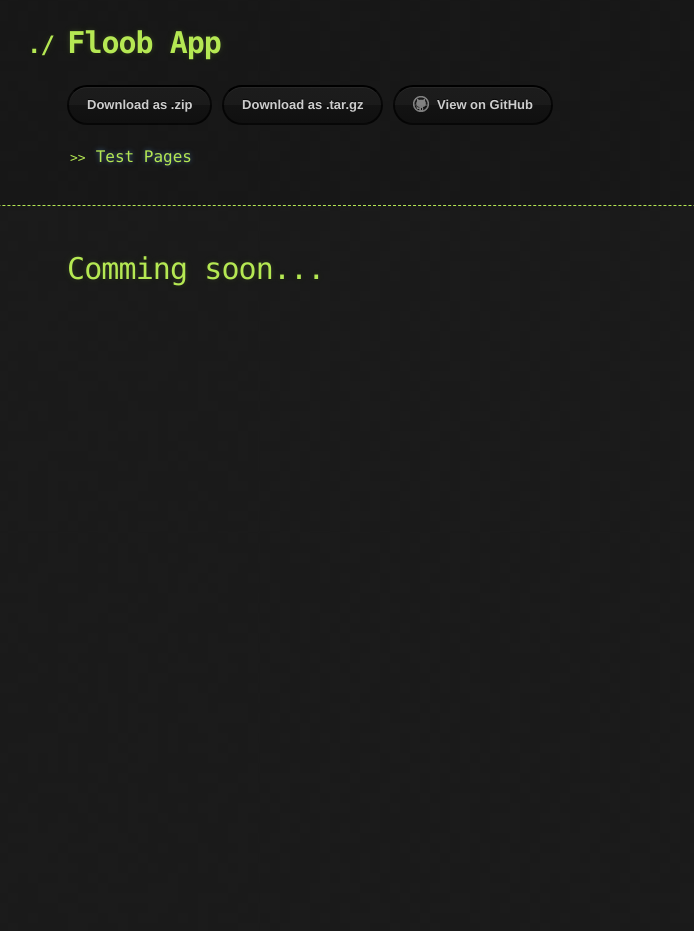
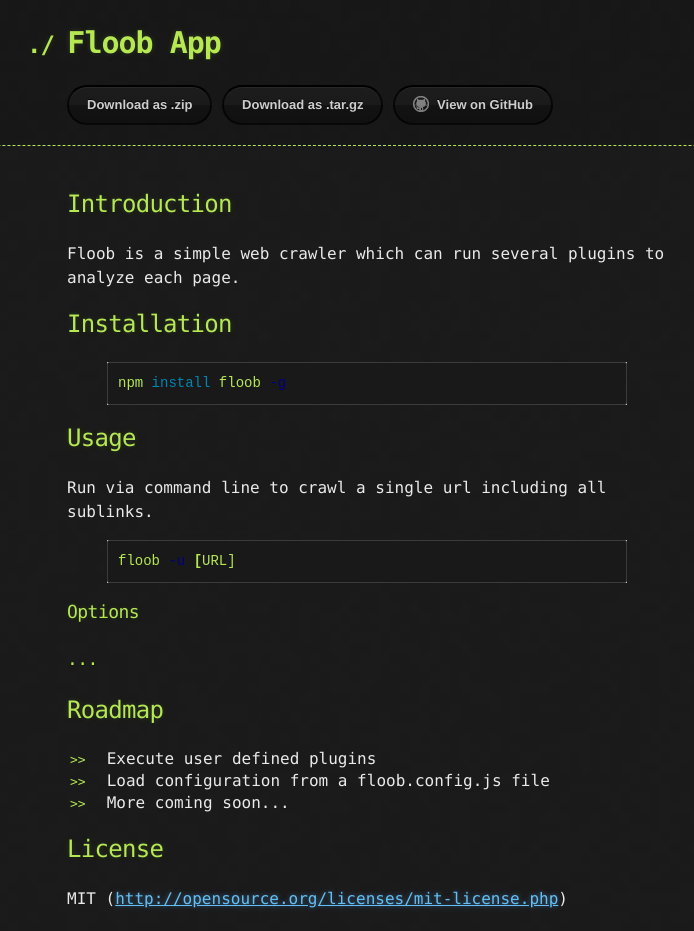
Before and after one commit to developr-at/floob, a Jekyll site: the page built from index.html, in a window 1280 px wide. Shown: the whole page, without its empty margins (273-967 px from the left). Built offline with Jekyll 4.4.1, drawn with Linux system fonts in a browser that asks for light colours; before the commit the page ends 900 px from its top, so only the background shows below that.

Commit message:
Add some more content to floob gh-page

```diff
--- a/_includes/header.html
+++ b/_includes/header.html
@@ -1,17 +1,11 @@
 <header>
     <div class="container">
         <h1>{{ site.title }}</h1>
-        <h2></h2>
 
         <section id="downloads">
             <a href="https://github.com/developr-at/floob/zipball/master" class="btn">Download as .zip</a>
             <a href="https://github.com/developr-at/floob/tarball/master" class="btn">Download as .tar.gz</a>
             <a href="https://github.com/developr-at/floob" class="btn btn-github"><span class="icon"></span>View on GitHub</a>
         </section>
-        <nav>
-            <ul>
-                <li><a href="{{ site.baseurl }}/test-pages">Test Pages</a></li>
-            </ul>
-        </nav>
     </div>
 </header>
--- a/_sass/_base.scss
+++ b/_sass/_base.scss
@@ -39,7 +39,7 @@
   background: rgba(0, 0, 0, 0.1);
   width: 100%;
   border-bottom: 1px dashed #b5e853;
-  padding: 20px 0;
+  padding: 20px 0 0 0;
   margin: 0 0 40px 0;
 }
 
@@ -66,6 +66,10 @@
   font-size: 18px;
   font-weight: 300;
   color: #666;
+}
+
+#downloads {
+  margin: 20px 0;
 }
 
 #downloads .btn {
--- a/index.html
+++ b/index.html
@@ -3,7 +3,30 @@
 ---
 
 <div class="home">
+    <h2>Introduction</h2>
+    <p>Floob is a simple web crawler which can run several plugins to analyze each page.</p>
 
-  <h1 class="page-heading">Comming soon...</h1>
+    <h2>Installation</h2>
+{% highlight shell %}
+npm install floob -g
+{% endhighlight%}
 
+    <h2>Usage</h2>
+    <p>Run via command line to crawl a single url including all sublinks.</p>
+{% highlight shell %}
+floob -u [URL]
+{% endhighlight%}
+
+    <h3>Options<h3>
+    <p>...</p>
+
+    <h2>Roadmap</h2>
+    <ul>
+        <li>Execute user defined plugins</li>
+        <li>Load configuration from a floob.config.js file</li>
+        <li>More coming soon...</li>
+    </ul>
+
+    <h2>License</h2>
+    <p>MIT (<a href="http://opensource.org/licenses/mit-license.php">http://opensource.org/licenses/mit-license.php</a>)</p>
 </div>
```
Also changed, not shown: about.md (deleted, +0 -15 lines).
